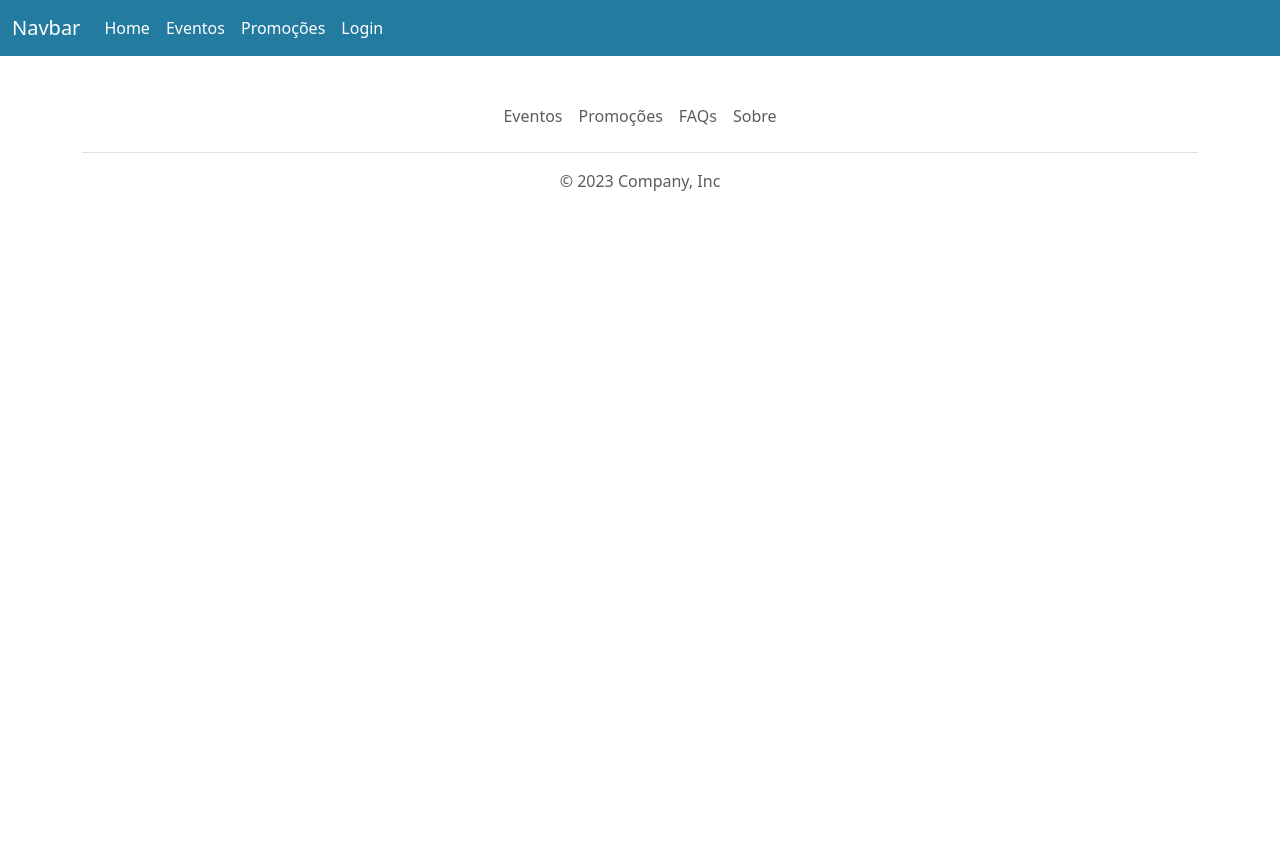
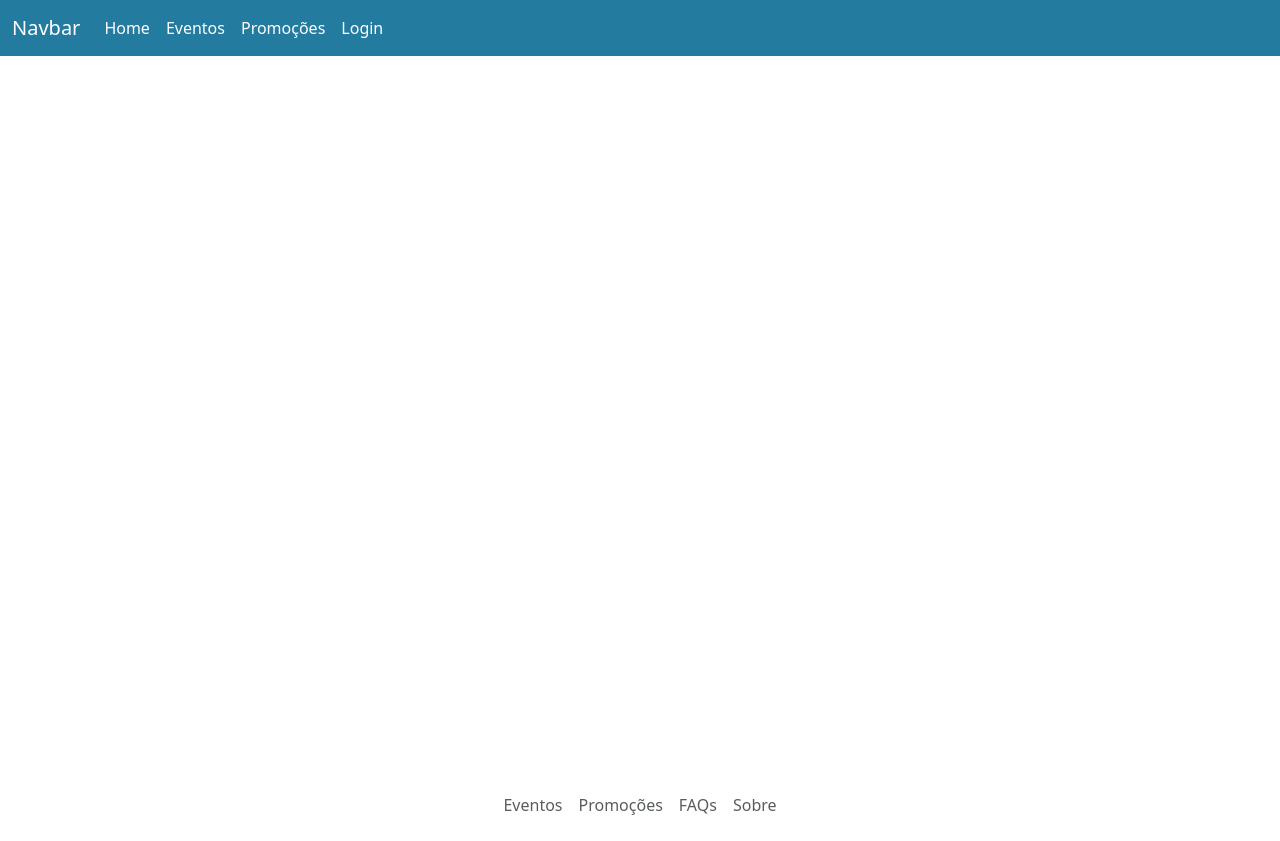
Before and after one commit to lippekstro/projeto_47, a PHP site: page / in a window 1280 px wide. Run offline with PHP 8.4, Linux system fonts and the light colour scheme.

Commit message:
ajustei o banco e o rodape

```diff
--- a/css/style.css
+++ b/css/style.css
@@ -3,3 +3,21 @@
     margin: 0;
     box-sizing: border-box;
 }
+
+html,
+body {
+    position: relative;
+    min-height: 100vh;
+    overflow: auto;
+}
+
+main {
+    padding-bottom: 3rem;
+}
+
+footer {
+    position: absolute;
+    bottom: 0;
+    width: 100%;
+    height: 3rem;
+}
--- a/templates/cabecalho.php
+++ b/templates/cabecalho.php
@@ -34,7 +34,7 @@
                             <a class="nav-link  text-white" href="/projeto_47/views/promocoes.php">Promoções</a>
                         </li>
                         <li class="nav-item">
-                            <a class="nav-link  text-white" href="/projeto_47/views/login.php">Login</a>
+                            <a class="nav-link  text-white" href="/projeto_47/views/admin/login.php">Login</a>
                         </li>
                     </ul>
                 </div>
--- a/templates/rodape.php
+++ b/templates/rodape.php
@@ -1,15 +1,13 @@
 </main>
-<div class="container">
-    <footer class="py-3 my-4">
+    <footer class="p-3 my-4">
         <ul class="nav justify-content-center border-bottom pb-3 mb-3">
             <li class="nav-item"><a href="/projeto_47/views/eventos.php" class="nav-link px-2 text-body-secondary">Eventos</a></li>
             <li class="nav-item"><a href="/projeto_47/views/promocoes.php" class="nav-link px-2 text-body-secondary">Promoções</a></li>
             <li class="nav-item"><a href="/projeto_47/views/faqs.php" class="nav-link px-2 text-body-secondary">FAQs</a></li>
             <li class="nav-item"><a href="/projeto_47/views/sobre.php" class="nav-link px-2 text-body-secondary">Sobre</a></li>
         </ul>
-        <p class="text-center text-body-secondary">© 2023 Company, Inc</p>
+        <p class="text-center text-body-secondary">© <?= date('Y') ?> Company, Inc</p>
     </footer>
-</div>
 </body>
 
 </html>
```
Also changed, not shown: db/banco.sql (+4 -3 lines).
